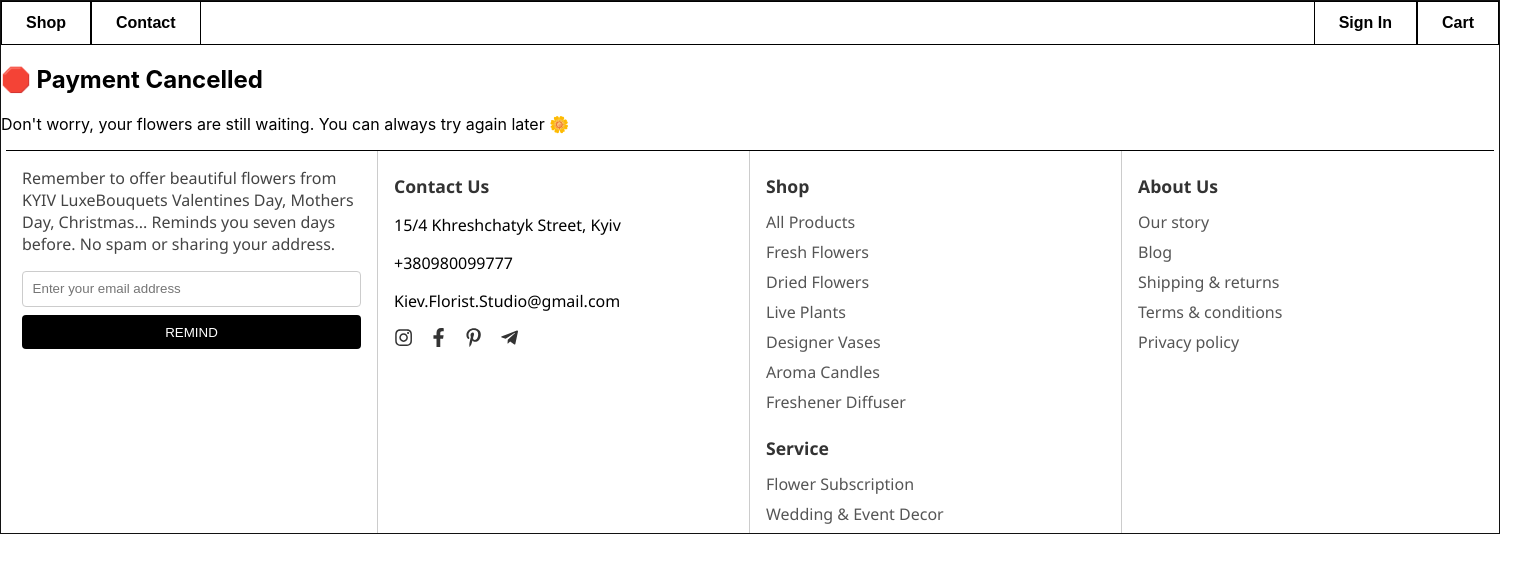
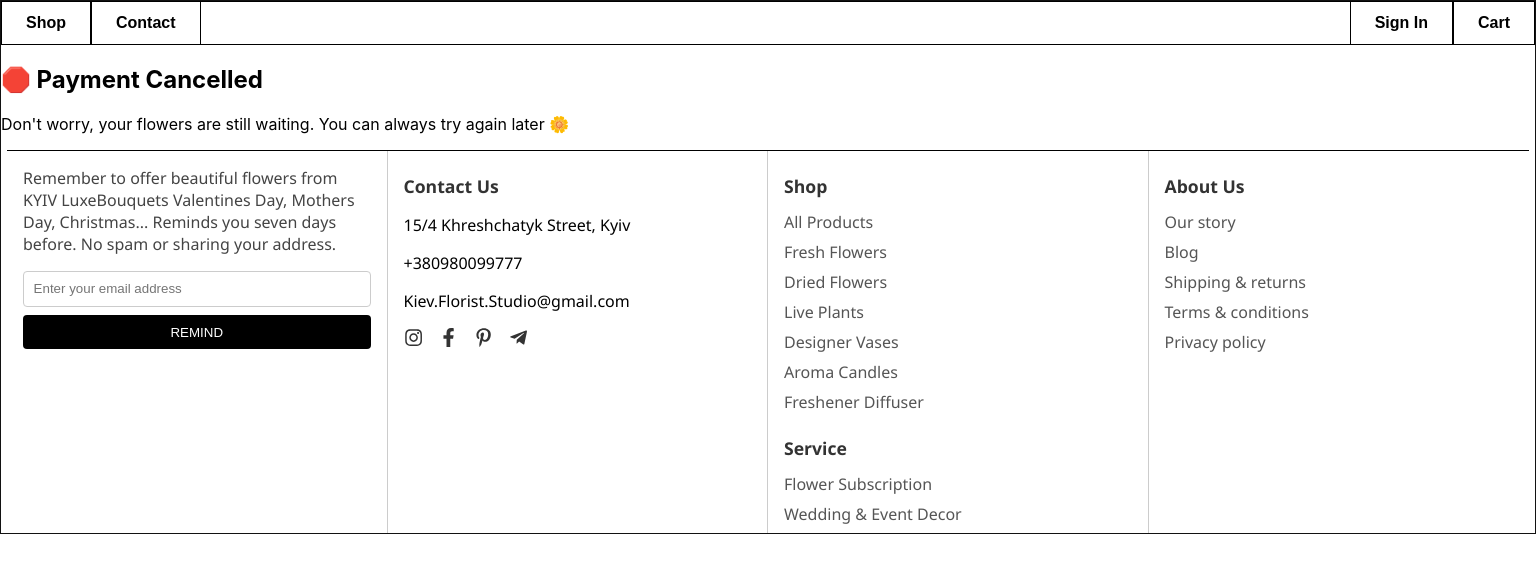
Before and after one commit to fauziyyanura/flower-delivery-app, a React (Create React App) app in the folder frontend/: page /cancel in a window 1536 px wide. Shown: the top 572 px of the page. Built offline with nearby package versions, Linux system fonts and the light colour scheme.

Commit message:
Added changes to footer and app container

```diff
--- a/frontend/src/App.css
+++ b/frontend/src/App.css
@@ -40,6 +40,6 @@
 
 @media (min-width: 1440px) {
   .app-container {
-    max-width: 1500px;
+    max-width: 1550px;
   }
 }
--- a/frontend/src/components/Footer.css
+++ b/frontend/src/components/Footer.css
@@ -3,7 +3,7 @@
 /* 🌑 Base Footer Styles */
 .footer {
   background-color: #ffffff;
-  padding: 0px 5px;
+  padding: 0px 6px;
   font-family: 'Segoe UI', Tahoma, Geneva, Verdana, sans-serif;
 }
 
```
